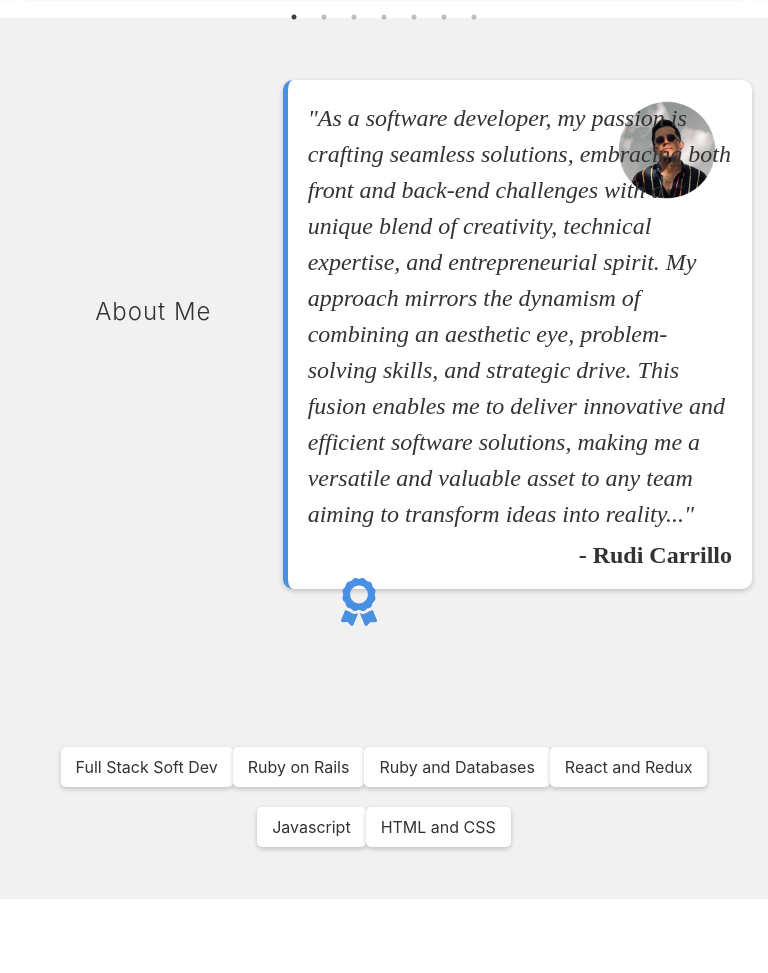
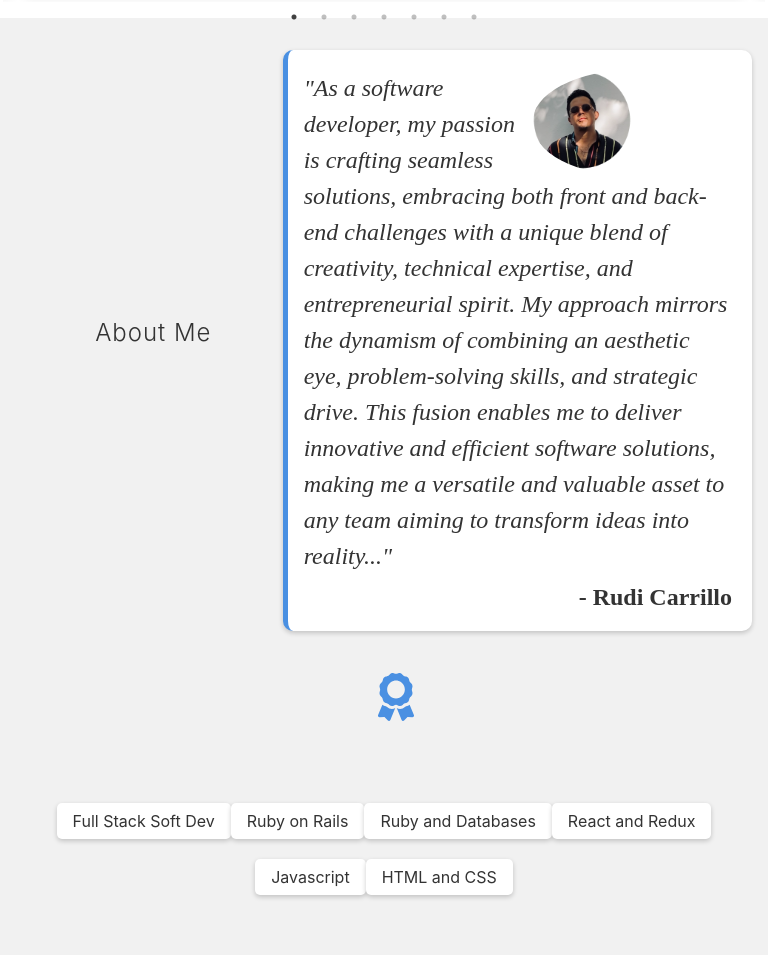
Before and after one commit to rudicarrilloypr/rc-portafolio, a React (Create React App) app: page / in a window 768 px wide. Shown: the part 844-1817 px from the top of the page. Built offline with nearby package versions, Linux system fonts and the light colour scheme.

Commit message:
Add tablet responsiveness on about me section

```diff
--- a/src/components/About/about.module.css
+++ b/src/components/About/about.module.css
@@ -197,3 +197,55 @@
   margin-top: 10px;
 }
 }
+
+/* Estilos para Tablet */
+@media (min-width: 768px) and (max-width: 1024px) {
+  .about {
+    display: grid;
+    grid-template-columns: 1fr 2fr;
+    align-items: center;
+    text-align: left;
+  }
+
+  .quoteSection {
+    grid-column: 2;
+    margin: 0;
+    padding-left: 1rem;
+  }
+
+  .profileImageWrapper {
+    grid-column: 1;
+    grid-row: 1;
+    width: 200px;
+    height: auto;
+    margin: 0 auto;
+  }
+
+  .certificates {
+    display: inline-flex;
+    flex: wrap;
+    justify-content: center;
+    gap: 1rem;
+    margin-top: 2rem;
+    padding: 0.5rem;
+  }
+
+  .certificatesLinks a {
+    display: inline-flex;
+    background-color: #fff;
+    padding: 0.5rem 1rem;
+    border-radius: 5px;
+    text-decoration: none;
+    color: #333;
+    box-shadow: 0 2px 5px rgba(0, 0, 0, 0.2);
+    transition: background-color 0.3s;
+    margin: 10px 0; /* Espaciado entre enlaces */
+  }
+
+  .certificationIcon {
+    left: 5%;
+    transform: translateX(-50%);
+    top: -30px;
+  }
+
+}
```
